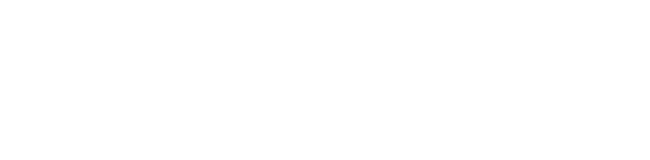
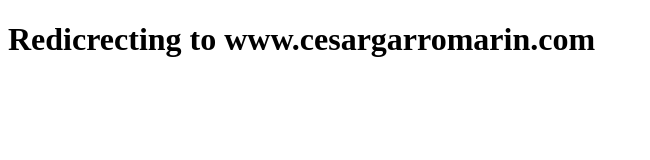
Before and after one commit to cesarlgm/cesarlgm.github.io, a plain HTML site: page index.html in a window 1280 px wide. Shown: the whole page, without its empty margins (0-650 px from the left). Drawn offline with Linux system fonts and the light colour scheme.

Commit message:
Added redirection

```diff
--- a/index.html
+++ b/index.html
@@ -1,4 +1,5 @@
 <!DOCTYPE html>
 <html>
+<h1>Redicrecting to www.cesargarromarin.com</h1>
 <meta http-equiv="refresh" content="1;url=http://www.cesargarromarin.com/" />
 </html>
```
